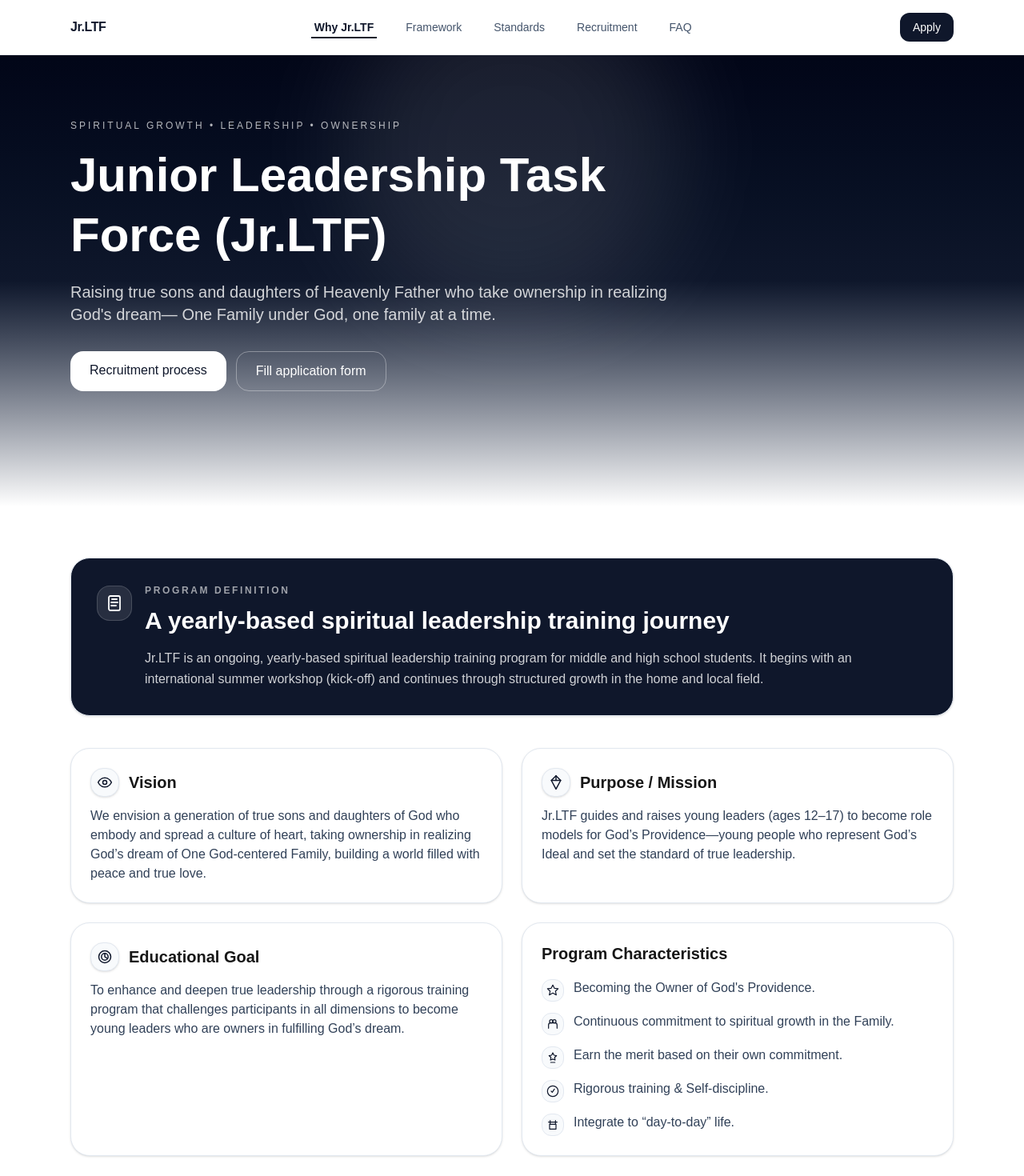
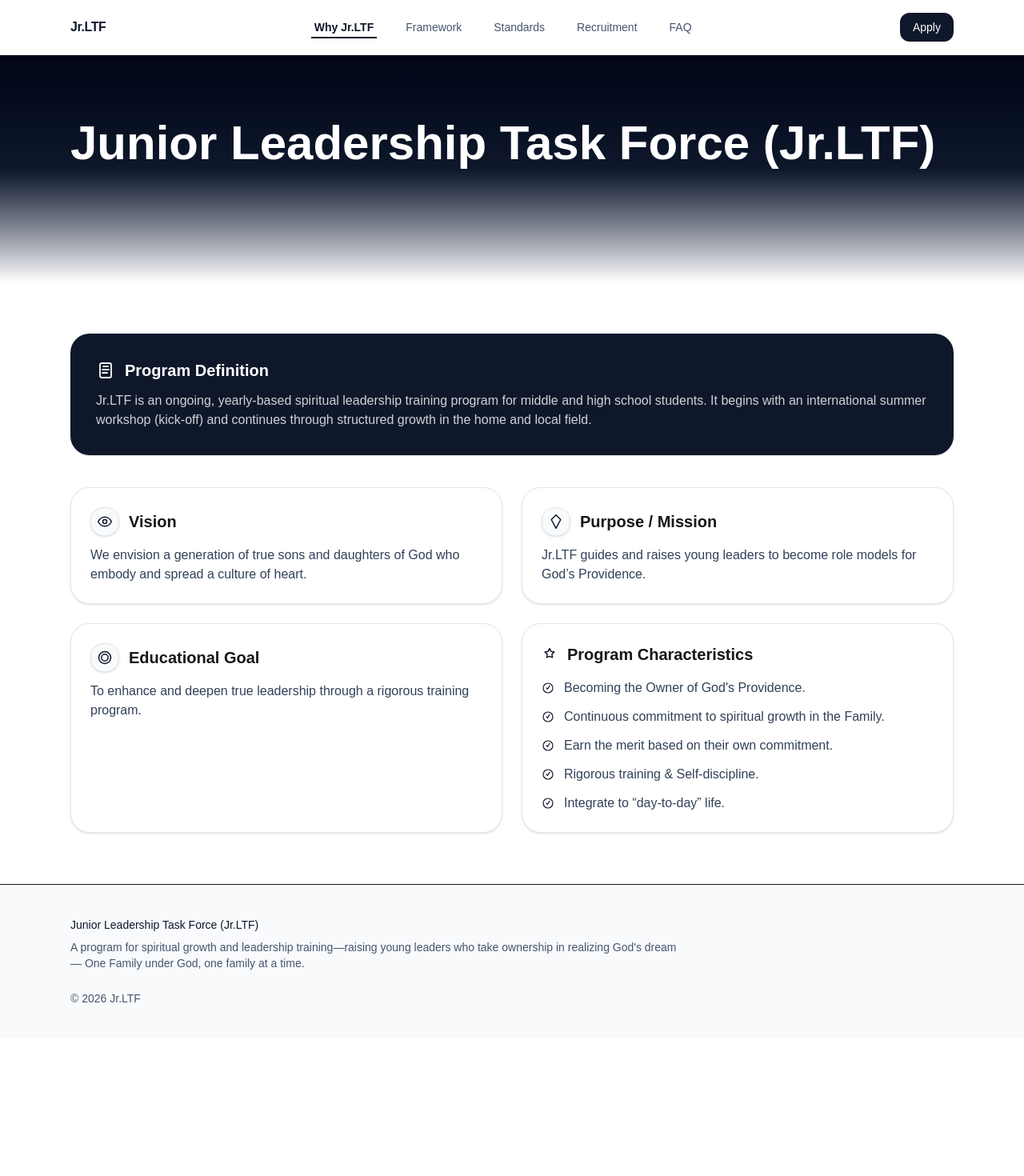
Before and after one commit to nyamkadorj/jrltf-site, a Next.js app: page / in a window 1280 px wide. Shown: the top 1470 px of the page at 80% size. After the commit the page ends 1298 px from the top, so only its background shows below. Built offline with nearby package versions, Linux system fonts and the light colour scheme.

Commit message:
“Update”

```diff
--- a/src/app/page.tsx
+++ b/src/app/page.tsx
@@ -19,73 +19,12 @@ const fadeUpView = (delay = 0) => ({
   transition: { duration: 0.55, ease: EASE, delay },
 });
 
-/* ---------------- Icons (inline SVG) ---------------- */
-
-function IconVision(props: React.SVGProps<SVGSVGElement>) {
-  return (
-    <svg
-      viewBox="0 0 24 24"
-      fill="none"
-      stroke="currentColor"
-      strokeWidth={1.8}
-      strokeLinecap="round"
-      strokeLinejoin="round"
-      {...props}
-    >
-      <path d="M2 12s3.5-7 10-7 10 7 10 7-3.5 7-10 7S2 12 2 12z" />
-      <path d="M12 9a3 3 0 1 0 0 6 3 3 0 0 0 0-6z" />
-    </svg>
-  );
-}
-
-function IconMission(props: React.SVGProps<SVGSVGElement>) {
-  return (
-    <svg
-      viewBox="0 0 24 24"
-      fill="none"
-      stroke="currentColor"
-      strokeWidth={1.8}
-      strokeLinecap="round"
-      strokeLinejoin="round"
-      {...props}
-    >
-      <path d="M12 2l7 7-7 13L5 9l7-7z" />
-      <path d="M12 2v7" />
-      <path d="M5 9h14" />
-    </svg>
-  );
-}
-
-function IconGoal(props: React.SVGProps<SVGSVGElement>) {
-  return (
-    <svg
-      viewBox="0 0 24 24"
-      fill="none"
-      stroke="currentColor"
-      strokeWidth={1.8}
-      strokeLinecap="round"
-      strokeLinejoin="round"
-      {...props}
-    >
-      <circle cx="12" cy="12" r="9" />
-      <circle cx="12" cy="12" r="5" />
-      <path d="M12 7v5l3 2" />
-    </svg>
-  );
-}
+/* ---------------- Icons ---------------- */
 
 function IconDefinition(props: React.SVGProps<SVGSVGElement>) {
   return (
-    <svg
-      viewBox="0 0 24 24"
-      fill="none"
-      stroke="currentColor"
-      strokeWidth={1.8}
-      strokeLinecap="round"
-      strokeLinejoin="round"
-      {...props}
-    >
-      {/* "umbrella" / overview feel: badge + document */}
+    <svg viewBox="0 0 24 24" fill="none" stroke="currentColor"
+      strokeWidth={1.8} strokeLinecap="round" strokeLinejoin="round" {...props}>
       <path d="M7 3h10a2 2 0 0 1 2 2v14a2 2 0 0 1-2 2H7a2 2 0 0 1-2-2V5a2 2 0 0 1 2-2z" />
       <path d="M9 7h6" />
       <path d="M8 11h8" />
@@ -94,90 +33,50 @@ function IconDefinition(props: React.SVGProps<SVGSVGElement>) {
   );
 }
 
-/* ---- small icons for characteristics bullets ---- */
-function IconOwner(props: React.SVGProps<SVGSVGElement>) {
+function IconCharacteristics(props: React.SVGProps<SVGSVGElement>) {
   return (
-    <svg
-      viewBox="0 0 24 24"
-      fill="none"
-      stroke="currentColor"
-      strokeWidth={1.8}
-      strokeLinecap="round"
-      strokeLinejoin="round"
-      {...props}
-    >
-      <path d="M12 2l3 6 7 .9-5 4.6 1.5 7.1L12 17l-6.5 3.6L7 13.5 2 8.9 9 8z" />
+    <svg viewBox="0 0 24 24" fill="none" stroke="currentColor"
+      strokeWidth={1.8} strokeLinecap="round" strokeLinejoin="round" {...props}>
+      <path d="M12 3l2.2 4.5L19 8.3l-3.5 3.4.8 4.9L12 14.8 7.7 16.6l.8-4.9L5 8.3l4.8-.8L12 3z" />
     </svg>
   );
 }
 
-function IconFamilyGrowth(props: React.SVGProps<SVGSVGElement>) {
+function IconVision(props: React.SVGProps<SVGSVGElement>) {
   return (
-    <svg
-      viewBox="0 0 24 24"
-      fill="none"
-      stroke="currentColor"
-      strokeWidth={1.8}
-      strokeLinecap="round"
-      strokeLinejoin="round"
-      {...props}
-    >
-      <path d="M4 20v-6a4 4 0 0 1 4-4h8a4 4 0 0 1 4 4v6" />
-      <path d="M9 10a3 3 0 1 0 0-6 3 3 0 0 0 0 6z" />
-      <path d="M15 10a3 3 0 1 0 0-6 3 3 0 0 0 0 6z" />
+    <svg viewBox="0 0 24 24" fill="none" stroke="currentColor"
+      strokeWidth={1.8} strokeLinecap="round" strokeLinejoin="round" {...props}>
+      <path d="M2 12s3.5-7 10-7 10 7 10 7-3.5 7-10 7S2 12 2 12z" />
+      <circle cx="12" cy="12" r="3" />
     </svg>
   );
 }
 
-function IconMerit(props: React.SVGProps<SVGSVGElement>) {
+function IconMission(props: React.SVGProps<SVGSVGElement>) {
   return (
-    <svg
-      viewBox="0 0 24 24"
-      fill="none"
-      stroke="currentColor"
-      strokeWidth={1.8}
-      strokeLinecap="round"
-      strokeLinejoin="round"
-      {...props}
-    >
-      <path d="M12 3l2.2 4.5L19 8.3l-3.5 3.4.8 4.9L12 14.8 7.7 16.6l.8-4.9L5 8.3l4.8-.8L12 3z" />
-      <path d="M8 21h8" />
+    <svg viewBox="0 0 24 24" fill="none" stroke="currentColor"
+      strokeWidth={1.8} strokeLinecap="round" strokeLinejoin="round" {...props}>
+      <path d="M12 2l7 7-7 13L5 9l7-7z" />
     </svg>
   );
 }
 
-function IconDiscipline(props: React.SVGProps<SVGSVGElement>) {
+function IconGoal(props: React.SVGProps<SVGSVGElement>) {
   return (
-    <svg
-      viewBox="0 0 24 24"
-      fill="none"
-      stroke="currentColor"
-      strokeWidth={1.8}
-      strokeLinecap="round"
-      strokeLinejoin="round"
-      {...props}
-    >
-      <path d="M9 12l2 2 4-6" />
-      <path d="M12 22a10 10 0 1 0-10-10 10 10 0 0 0 10 10z" />
+    <svg viewBox="0 0 24 24" fill="none" stroke="currentColor"
+      strokeWidth={1.8} strokeLinecap="round" strokeLinejoin="round" {...props}>
+      <circle cx="12" cy="12" r="9" />
+      <circle cx="12" cy="12" r="5" />
     </svg>
   );
 }
 
-function IconDailyLife(props: React.SVGProps<SVGSVGElement>) {
+function IconBullet(props: React.SVGProps<SVGSVGElement>) {
   return (
-    <svg
-      viewBox="0 0 24 24"
-      fill="none"
-      stroke="currentColor"
-      strokeWidth={1.8}
-      strokeLinecap="round"
-      strokeLinejoin="round"
-      {...props}
-    >
-      <path d="M4 7h16" />
-      <path d="M7 4v6" />
-      <path d="M17 4v6" />
-      <path d="M6 11h12v9H6z" />
+    <svg viewBox="0 0 24 24" fill="none" stroke="currentColor"
+      strokeWidth={1.8} strokeLinecap="round" strokeLinejoin="round" {...props}>
+      <path d="M9 12l2 2 4-6" />
+      <circle cx="12" cy="12" r="9" />
     </svg>
   );
 }
@@ -185,131 +84,66 @@ function IconDailyLife(props: React.SVGProps<SVGSVGElement>) {
 export default function HomePage() {
   return (
     <div>
-      {/* HERO */}
+      {/* HERO (unchanged) */}
       <section className="relative overflow-hidden">
         <div className="absolute inset-0 bg-gradient-to-b from-slate-950 via-slate-900 to-white" />
-
-        {/* subtle floating glow */}
-        <motion.div
-          aria-hidden
-          className="absolute -top-24 left-1/2 h-[420px] w-[420px] -translate-x-1/2 rounded-full bg-white/10 blur-3xl"
-          initial={{ opacity: 0, scale: 0.95 }}
-          animate={{ opacity: 1, scale: 1 }}
-          transition={{ duration: 1.2, ease: EASE }}
-        />
-
-        <div className="relative mx-auto max-w-6xl px-6 pt-20 pb-36">
-          <div className="max-w-3xl text-white">
-            <motion.p
-              {...fadeUp(0)}
-              className="text-xs uppercase tracking-[0.25em] text-white/70"
-            >
-              Spiritual Growth • Leadership • Ownership
-            </motion.p>
-
-            <motion.h1
-              {...fadeUp(0.08)}
-              className="mt-4 text-4xl font-bold leading-tight md:text-6xl"
-            >
+        <div className="relative mx-auto max-w-6xl px-6 pt-20 pb-36 text-white">
+          <motion.h1 {...fadeUp(0)} className="text-4xl font-bold md:text-6xl">
             Junior Leadership Task Force (Jr.LTF)
           </motion.h1>
-
-            <motion.p
-              {...fadeUp(0.16)}
-              className="mt-5 text-lg text-white/80 md:text-xl"
-            >
-              Raising true sons and daughters of Heavenly Father who take ownership in realizing
-              God's dream— One Family under God, one family at a time.
-            </motion.p>
-
-            <motion.div {...fadeUp(0.24)} className="mt-8 flex flex-wrap gap-3">
-              <Link
-                href="/recruitment"
-                className="rounded-2xl bg-white px-6 py-3 font-medium text-slate-900 hover:opacity-90"
-              >
-                Recruitment process
-              </Link>
-              <Link
-                href="/apply"
-                className="rounded-2xl border border-white/35 px-6 py-3 text-white hover:bg-white/10"
-              >
-                Fill application form
-              </Link>
-            </motion.div>
-          </div>
         </div>
       </section>
 
-      {/* CONTENT BLOCKS */}
       <section className="mx-auto max-w-6xl px-6 py-16">
-        {/* 1) Program Definition FIRST (different look) */}
+        {/* Program Definition FIRST */}
         <motion.div
           {...fadeUpView(0)}
-          className="rounded-3xl border border-slate-200 bg-slate-900 p-8 text-white shadow-sm"
+          className="rounded-3xl bg-slate-900 p-8 text-white shadow-sm"
         >
-          <div className="flex items-start gap-4">
-            <span className="mt-0.5 grid h-11 w-11 place-items-center rounded-2xl border border-white/15 bg-white/10 text-white">
+          <div className="flex items-center gap-3">
             <IconDefinition className="h-6 w-6" />
-            </span>
-            <div className="max-w-4xl">
-              <p className="text-xs font-bold uppercase tracking-[0.22em] text-white/60">
+            <h2 className="text-xl font-semibold">
               Program Definition
-              </p>
-              <h2 className="mt-3 text-2xl font-bold md:text-3xl">
-                A yearly-based spiritual leadership training journey
             </h2>
-              <p className="mt-4 text-white/80 leading-relaxed">
-                Jr.LTF is an ongoing, yearly-based spiritual leadership training program for middle
-                and high school students. It begins with an international summer workshop (kick-off)
+          </div>
+
+          <p className="mt-3 text-white/80">
+            Jr.LTF is an ongoing, yearly-based spiritual leadership training program for middle and
+            high school students. It begins with an international summer workshop (kick-off)
             and continues through structured growth in the home and local field.
           </p>
-            </div>
-          </div>
         </motion.div>
 
-        {/* 2) Vision/Mission/Goal blocks KEEP SAME as before (cards) */}
+        {/* Vision / Mission / Goal */}
         <div className="mt-10 grid gap-6 md:grid-cols-2">
           <Card title="Vision" icon={<IconVision className="h-5 w-5" />}>
-            We envision a generation of true sons and daughters of God who embody and spread a
-            culture of heart, taking ownership in realizing God’s dream of One God-centered Family,
-            building a world filled with peace and true love.
+            We envision a generation of true sons and daughters of God who embody and spread a culture of heart.
           </Card>
 
           <Card title="Purpose / Mission" icon={<IconMission className="h-5 w-5" />}>
-            Jr.LTF guides and raises young leaders (ages 12–17) to become role models for God’s
-            Providence—young people who represent God’s Ideal and set the standard of true
-            leadership.
+            Jr.LTF guides and raises young leaders to become role models for God’s Providence.
           </Card>
 
           <Card title="Educational Goal" icon={<IconGoal className="h-5 w-5" />}>
-            To enhance and deepen true leadership through a rigorous training program that
-            challenges participants in all dimensions to become young leaders who are owners in
-            fulfilling God’s dream.
+            To enhance and deepen true leadership through a rigorous training program.
           </Card>
 
-          {/* 3) Program Characteristics moves into the 4th slot */}
+          {/* Program Characteristics */}
           <motion.div
             {...fadeUpView(0)}
             className="rounded-3xl border border-slate-200 bg-white p-6 shadow-sm"
           >
+            <div className="flex items-center gap-3">
+              <IconCharacteristics className="h-5 w-5 text-slate-900" />
               <h2 className="text-xl font-semibold">Program Characteristics</h2>
+            </div>
 
             <ul className="mt-4 space-y-3 text-slate-700">
-              <Bullet icon={<IconOwner className="h-4 w-4" />}>
-                Becoming the Owner of God's Providence.
-              </Bullet>
-              <Bullet icon={<IconFamilyGrowth className="h-4 w-4" />}>
-                Continuous commitment to spiritual growth in the Family.
-              </Bullet>
-              <Bullet icon={<IconMerit className="h-4 w-4" />}>
-                Earn the merit based on their own commitment.
-              </Bullet>
-              <Bullet icon={<IconDiscipline className="h-4 w-4" />}>
-                Rigorous training &amp; Self-discipline.
-              </Bullet>
-              <Bullet icon={<IconDailyLife className="h-4 w-4" />}>
-                Integrate to “day-to-day” life.
-              </Bullet>
+              <Bullet>Becoming the Owner of God's Providence.</Bullet>
+              <Bullet>Continuous commitment to spiritual growth in the Family.</Bullet>
+              <Bullet>Earn the merit based on their own commitment.</Bullet>
+              <Bullet>Rigorous training & Self-discipline.</Bullet>
+              <Bullet>Integrate to “day-to-day” life.</Bullet>
             </ul>
           </motion.div>
         </div>
@@ -324,7 +158,7 @@ function Card({
   children,
 }: {
   title: string;
-  icon?: React.ReactNode;
+  icon: React.ReactNode;
   children: React.ReactNode;
 }) {
   return (
@@ -344,19 +178,11 @@ function Card({
   );
 }
 
-function Bullet({
-  icon,
-  children,
-}: {
-  icon: React.ReactNode;
-  children: React.ReactNode;
-}) {
+function Bullet({ children }: { children: React.ReactNode }) {
   return (
     <li className="flex gap-3">
-      <span className="mt-0.5 grid h-7 w-7 place-items-center rounded-xl border border-slate-200 bg-slate-50 text-slate-900">
-        {icon}
-      </span>
-      <span className="leading-relaxed">{children}</span>
+      <IconBullet className="h-4 w-4 mt-1 text-slate-900" />
+      <span>{children}</span>
     </li>
   );
 }
```
Lines whose indentation alone changed are shown as unchanged.
